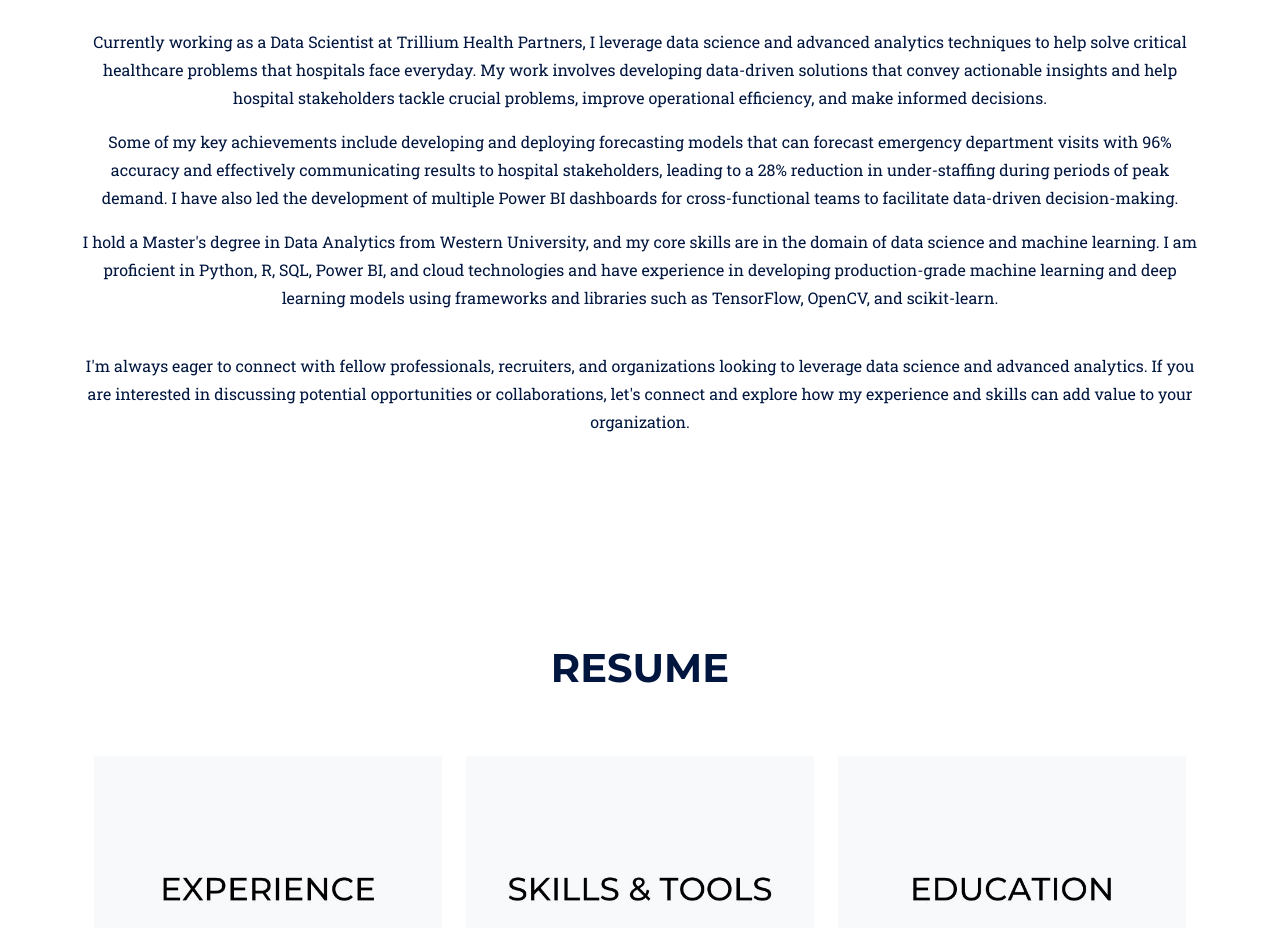
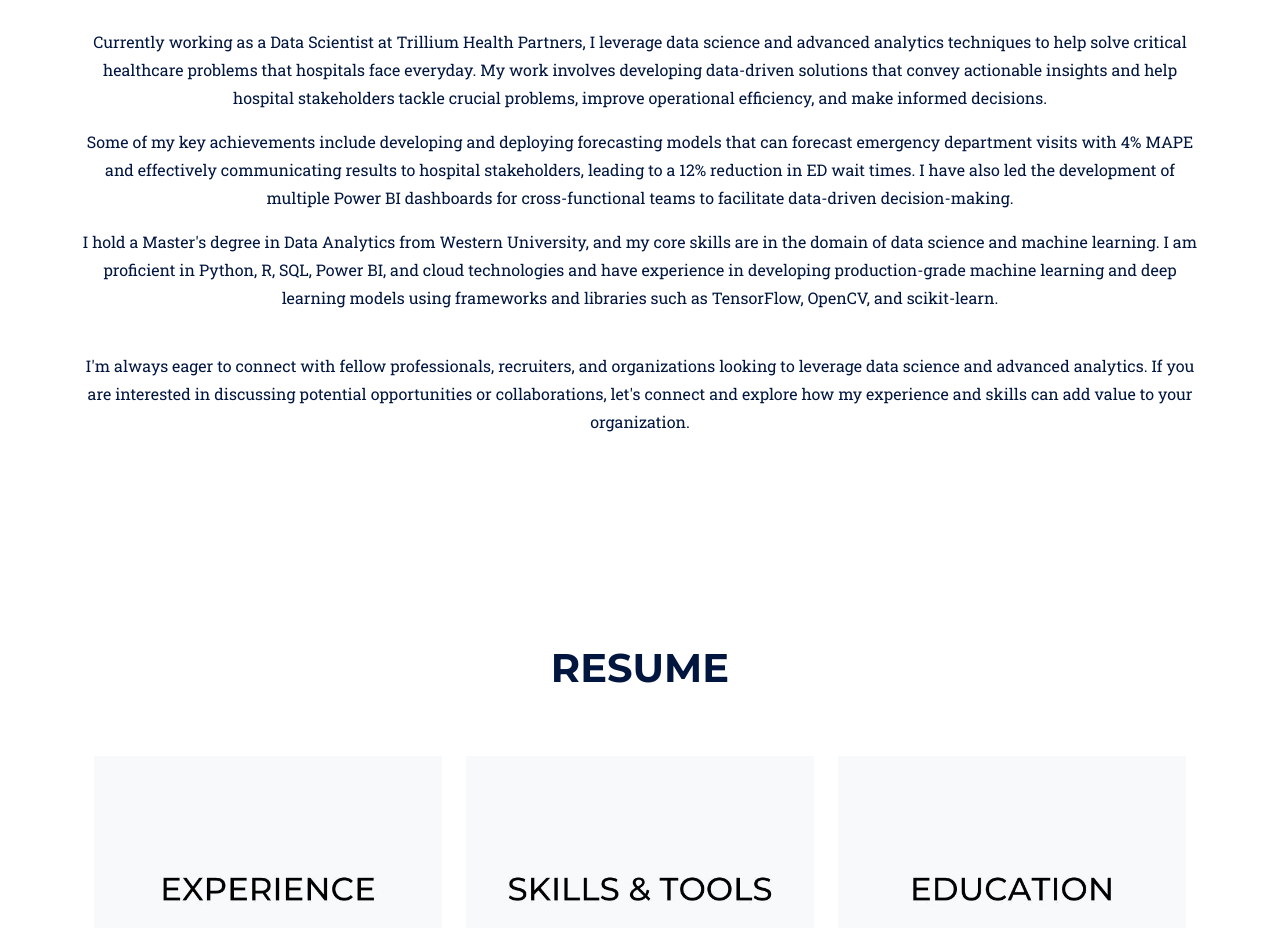
Before and after one commit to prathamSharma25/my-ds-portfolio, a plain HTML site: page index.html in a window 1280 px wide. Shown: the part 1480-2408 px from the top of the page. Drawn offline with nearby package versions, Linux system fonts and the light colour scheme.

Commit message:
Summary update

```diff
--- a/index.html
+++ b/index.html
@@ -92,10 +92,10 @@
                     </p>
                     <p>
                         Some of my key achievements include developing and deploying forecasting models that can
-                        forecast emergency department visits with 96% accuracy and effectively communicating results to
-                        hospital stakeholders, leading to a 28% reduction in under-staffing during periods of peak
-                        demand. I have also led the development of multiple Power BI dashboards for cross-functional
-                        teams to facilitate data-driven decision-making.
+                        forecast emergency department visits with 4% MAPE and effectively communicating results to
+                        hospital stakeholders, leading to a 12% reduction in ED wait times. I have also led the
+                        development of multiple Power BI dashboards for cross-functional teams to facilitate data-driven
+                        decision-making.
                     </p>
                     <p>
                         I hold a Master's degree in Data Analytics from Western University, and my core skills are in
```
